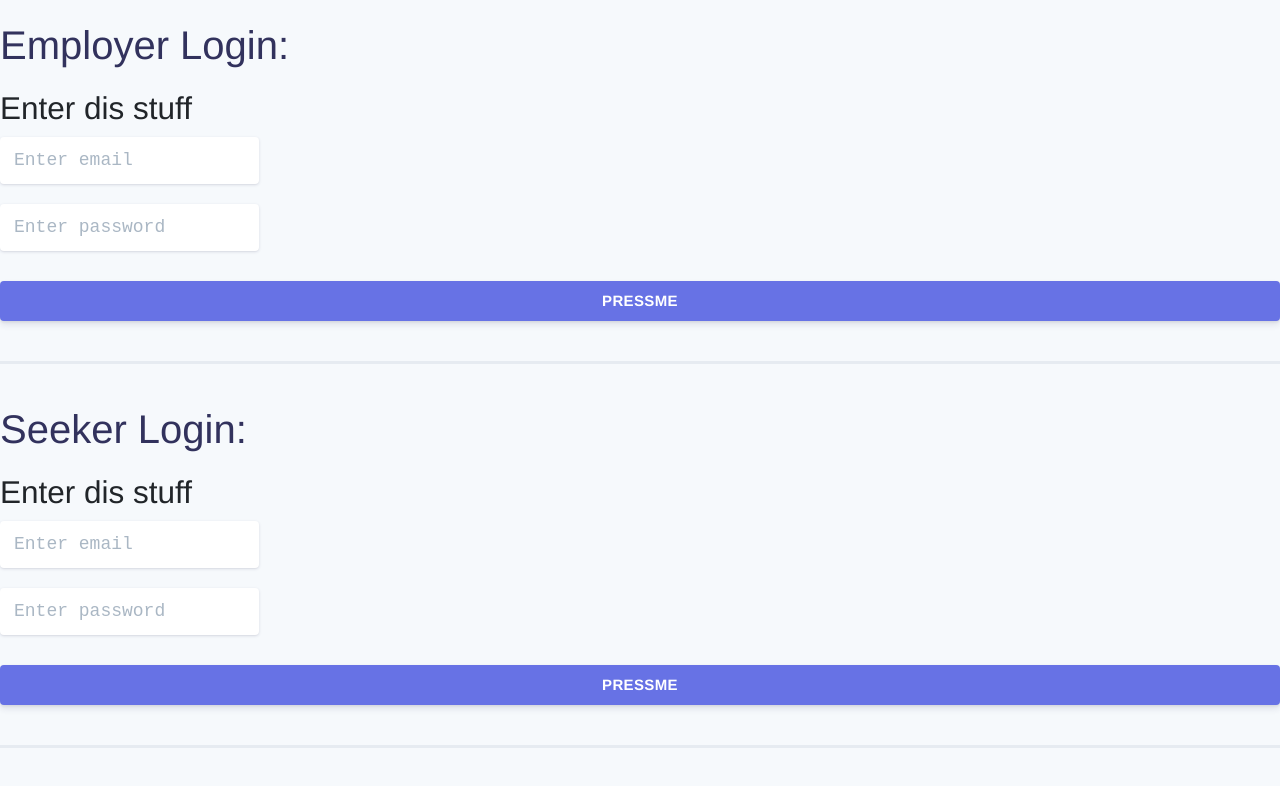
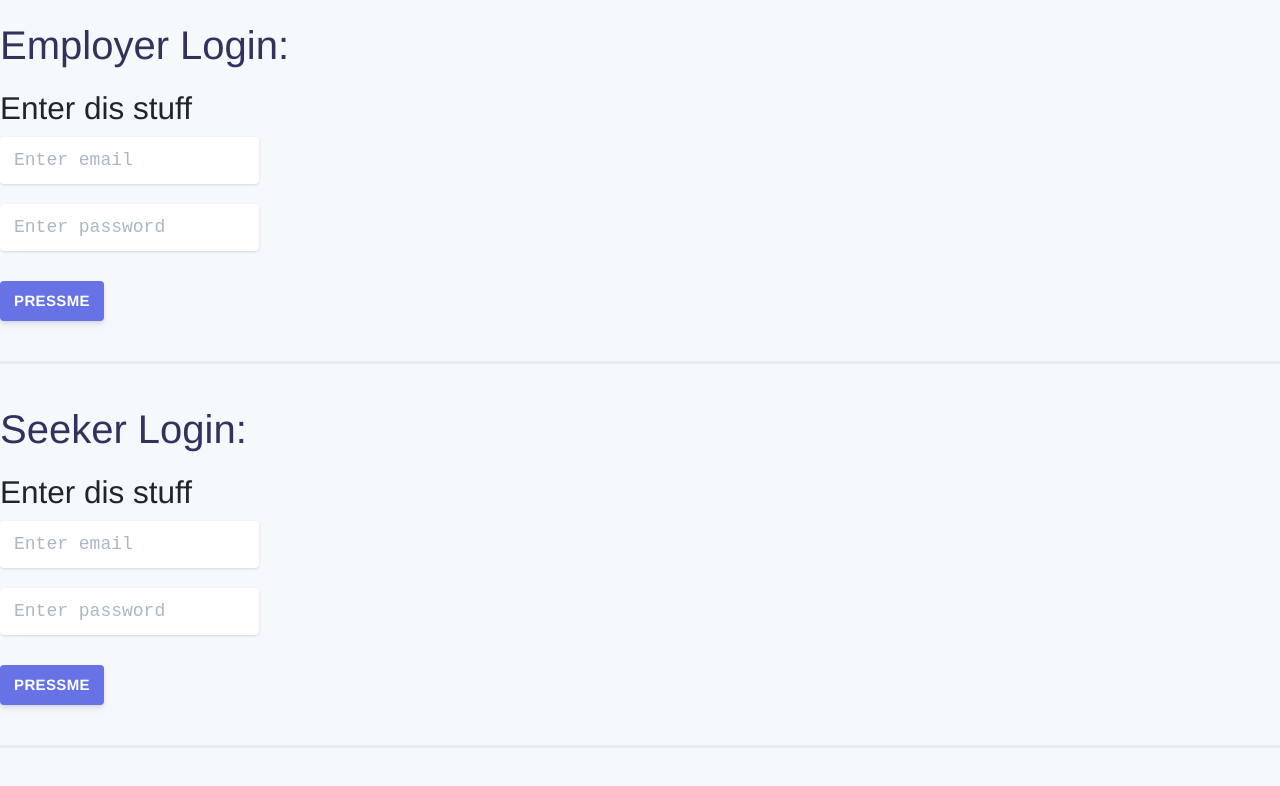
Before and after one commit to BloomTech-Labs/CS8-jobme, a React (Create React App) app in the folder client/: page /login in a window 1280 px wide. Shown: the top 786 px of the page. Built offline with nearby package versions, Linux system fonts and the light colour scheme; no server answers; what react-stripe-elements would draw is missing.

Commit message:
Buttons adjusted to not effect global

```diff
--- a/client/src/containers/nav/temp.css
+++ b/client/src/containers/nav/temp.css
@@ -1,7 +1,3 @@
-span {
-  color: Red;
-}
-
 .navCont {
   display: flex;
   justify-content: space-between;
--- a/client/src/containers/tempcss/landing.css
+++ b/client/src/containers/tempcss/landing.css
@@ -140,7 +140,7 @@
 }
 
 /* Button style */
-button {
+.bro_signup .button {
   border: none;
   border-radius: 2px;
   padding: 12px 18px;
```
